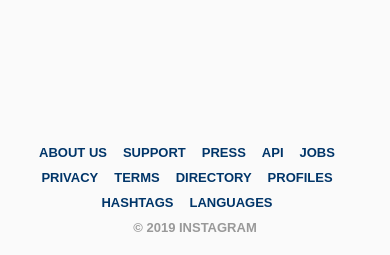
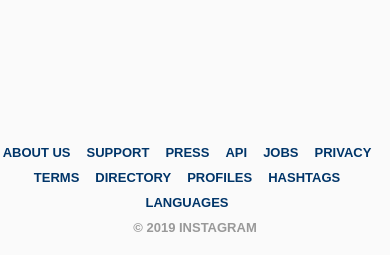
Before and after one commit to sinhapaurush/insta_phising, a website: page index.html in a window 390 px wide. Shown: the part 589-844 px from the top of the page. Drawn offline with Linux system fonts and the light colour scheme.

Commit message:
Update style.css

```diff
--- a/style.css
+++ b/style.css
@@ -253,7 +253,7 @@
     border: none;
     margin: 4rem 0;
   }
-  .container{padding-left:0;padding-right:0}
+  .container{padding-left:0px!important;padding-right:0px!important}
   footer {
     padding-bottom: 2rem;
   }
```
